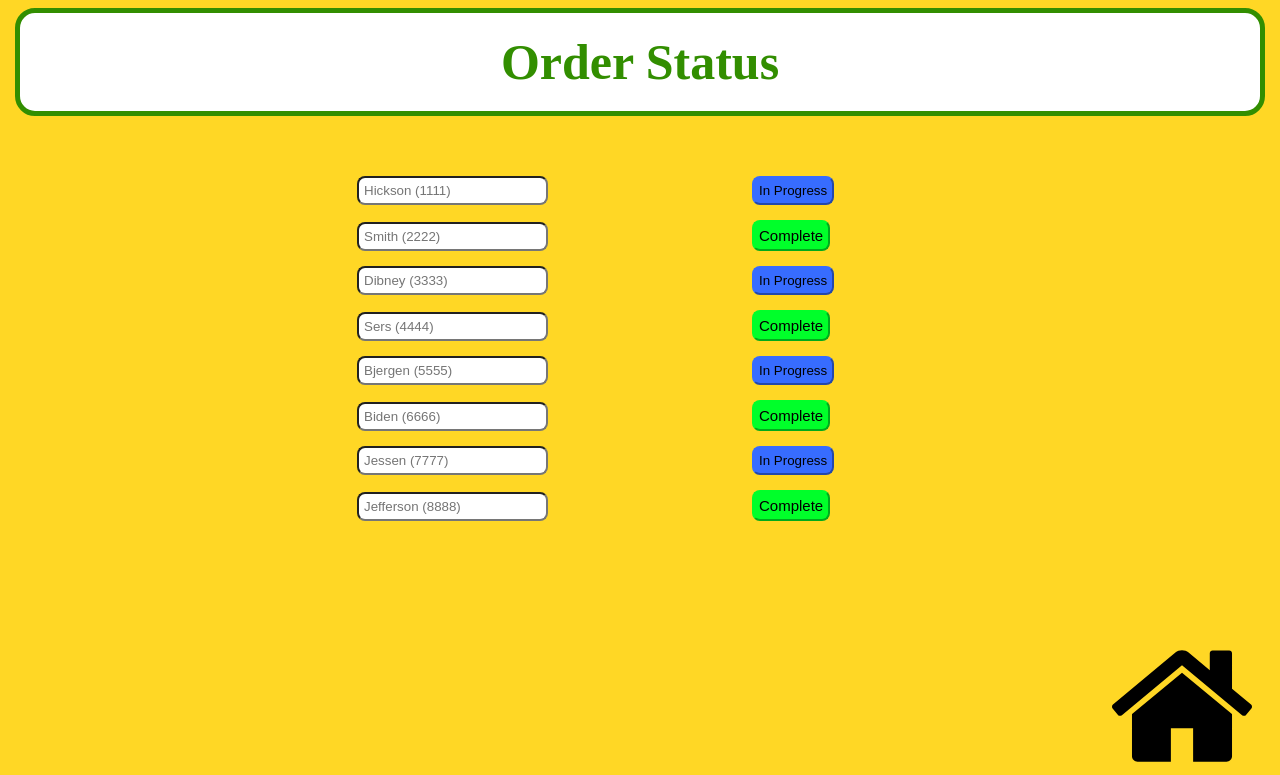
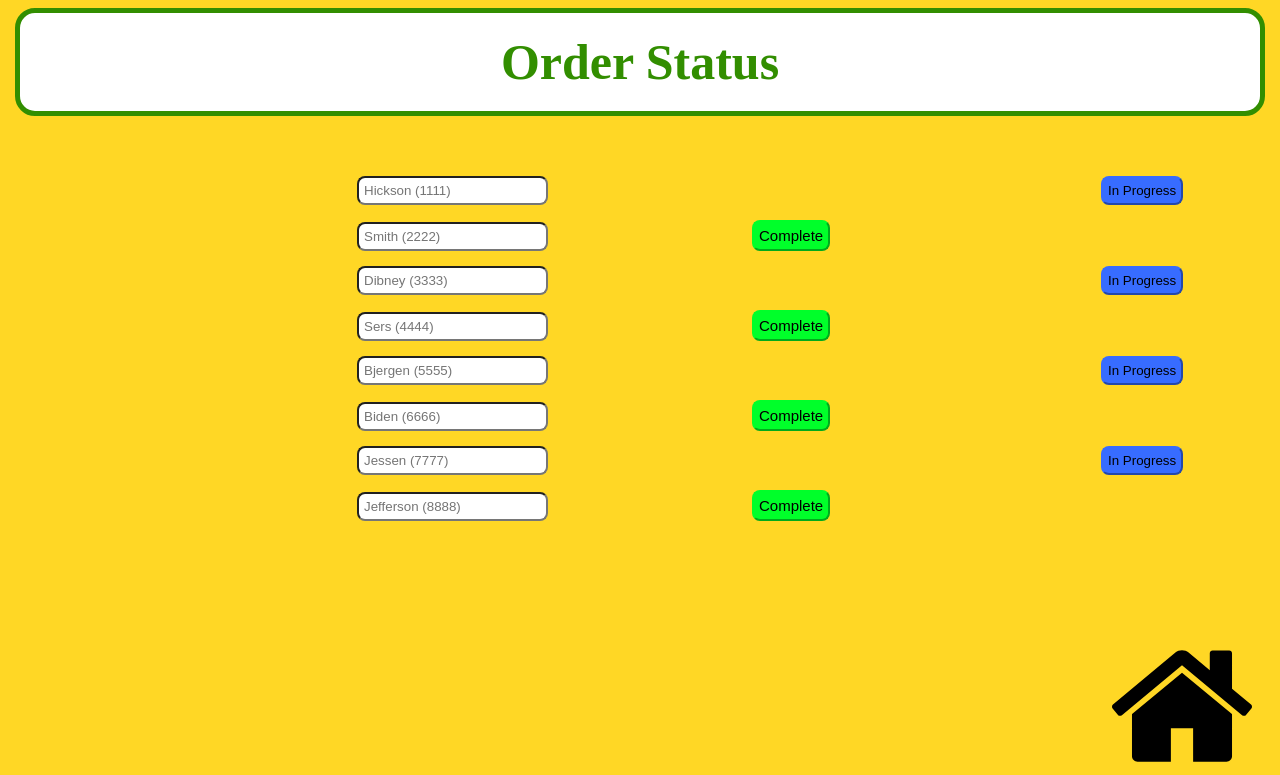
Before and after one commit to CS340PizzaShop/pizza-shop, a PHP site: page /pizza-shop/HTML/order_status.html in a window 1280 px wide. Shown: the top 775 px of the page. Run offline with PHP 8.4, Linux system fonts and the light colour scheme.

Commit message:
Reformatting the page.

```diff
--- a/css/order_status.css
+++ b/css/order_status.css
@@ -52,6 +52,7 @@ body {
 .inprogress {
     padding: 5px;
     border-radius: 8px;
+    margin-left: 27.611%;
     margin-bottom: 15px;
     background-color: #376cff;
     border-color:#376cff;
```
